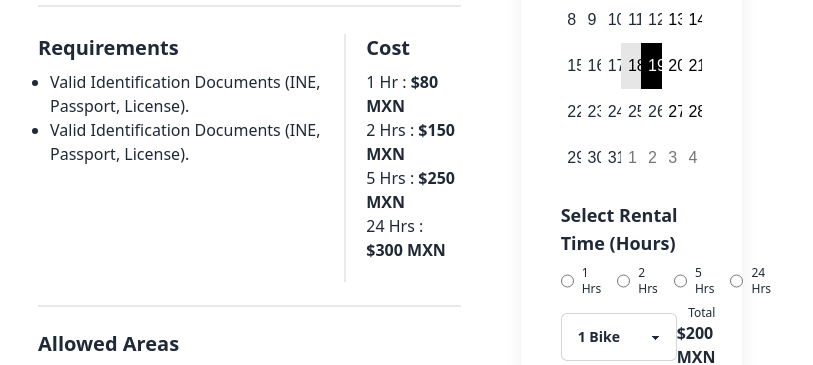
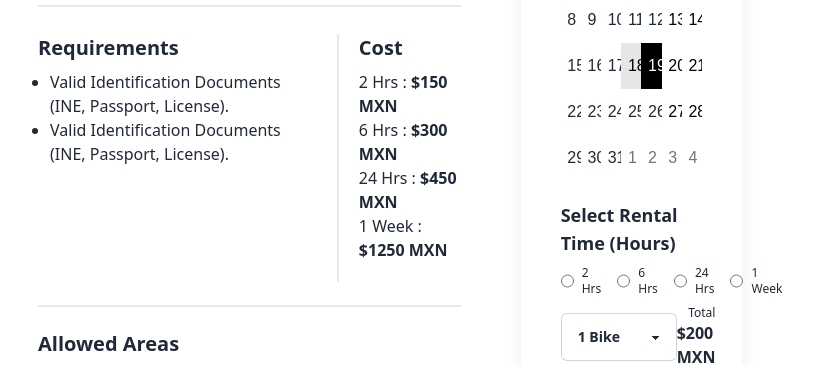
Before and after one commit to jacobdiaz/CDMXTours, a Next.js app: page /cdmx-bike-rentals in a window 1280 px wide. Shown: the part 771-1136 px from the top of the page, without its empty margins (250-1063 px from the left). Built offline with nearby package versions, Linux system fonts and the light colour scheme.

Commit message:
change rental prices

```diff
--- a/src/components/tours/GuestSelectDesktop.tsx
+++ b/src/components/tours/GuestSelectDesktop.tsx
@@ -23,17 +23,17 @@ const GuestSelectDesktop = ({
   useEffect(() => {
     if (isRentalBike) {
       switch (selectedTime) {
-        case "1hr":
-          setTourPrice(quantity * 80);
-          break;
         case "2hrs":
           setTourPrice(quantity * 150);
           break;
-        case "5hrs":
-          setTourPrice(quantity * 250);
+        case "6hrs":
+          setTourPrice(quantity * 300);
           break;
         case "24hrs":
-          setTourPrice(quantity * 350);
+          setTourPrice(quantity * 450);
+          break;
+        case "1 week":
+          setTourPrice(quantity * 1250);
           break;
       }
     } else {
@@ -57,51 +57,53 @@ const GuestSelectDesktop = ({
               type="radio"
               name="rentalTime"
               id="time1"
-              value="1hr"
+              value="2hrs"
               className="square-radio mr-2"
               onChange={handleChange}
-              checked={selectedTime === "1hr"}
+              checked={selectedTime === "2hrs"}
             />
             <label htmlFor="time1" className="mr-4">
-              1 Hrs
+              2 Hrs
             </label>
 
             <input
               type="radio"
               name="rentalTime"
               id="time2"
-              value="2hrs"
+              value="6hrs"
               className="square-radio mr-2"
               onChange={handleChange}
-              checked={selectedTime === "2hrs"}
+              checked={selectedTime === "6hrs"}
             />
             <label htmlFor="time2" className="mr-4">
-              2 Hrs
+              6 Hrs
             </label>
 
             <input
               type="radio"
               name="rentalTime"
               id="time3"
-              value="5hrs"
+              value="24hrs"
               className="square-radio mr-2"
               onChange={handleChange}
-              checked={selectedTime === "5hrs"}
+              checked={selectedTime === "24hrs"}
             />
             <label htmlFor="time3" className="mr-4">
-              5 Hrs
+              24 Hrs
             </label>
 
             <input
               type="radio"
               name="rentalTime"
               id="time4"
-              value="24hrs"
+              value="1 week"
               className="square-radio mr-2"
               onChange={handleChange}
-              checked={selectedTime === "24hrs"}
+              checked={selectedTime === "1 week"}
             />
-            <label htmlFor="time4">24 Hrs</label>
+            <label htmlFor="time4">{intl.formatMessage(
+              { id: "rental.week" }
+            )}</label>
           </div>
         </div>
       )}
--- a/src/components/tours/GuestSelectMobile.tsx
+++ b/src/components/tours/GuestSelectMobile.tsx
@@ -26,87 +26,86 @@ const GuestSelectMobile = ({
   const handleChange = (event: any) => {
     setSelectedTime(event.target.value);
   };
+  const intl = useIntl();
   useEffect(() => {
     if (isRentalBike) {
       switch (selectedTime) {
-        case "1hr":
-          setTourPrice(quantity * 80);
-          break;
         case "2hrs":
           setTourPrice(quantity * 150);
           break;
-        case "5hrs":
-          setTourPrice(quantity * 250);
+        case "6hrs":
+          setTourPrice(quantity * 300);
           break;
         case "24hrs":
-          setTourPrice(quantity * 350);
+          setTourPrice(quantity * 450);
+          break;
+        case "1 week":
+          setTourPrice(quantity * 1250);
           break;
       }
     } else {
       setTourPrice(price * quantity);
     }
-  }, [quantity, selectedTime]);
+  }, [quantity, selectedTime, price, isRentalBike]);
 
-  const intl = useIntl();
   return (
     <div className="flex flex-col md:hidden items-center h-full w-full">
       {isRentalBike && (
-        // select time for rental bike
         <div className="mb-2">
         {/* Radio buttons for selecting rental time */}
-          <h5 className="text-lg font-bold mb-2">
-            {intl.formatMessage({ id: "rental.select.time" })}
-          </h5>
+        <h5 className="text-lg font-bold mb-2">Select Rental Time (Hours)</h5>
         <div className="flex flex-row justify-center md:justify-start">
           <input
             type="radio"
             name="rentalTime"
             id="time1"
-              value="1hr"
+            value="2hrs"
             className="square-radio mr-2"
             onChange={handleChange}
-              checked={selectedTime === "1hr"}
+            checked={selectedTime === "2hrs"}
           />
           <label htmlFor="time1" className="mr-4">
-              1 Hrs
+            2 Hrs
           </label>
 
           <input
             type="radio"
             name="rentalTime"
             id="time2"
-              value="2hrs"
+            value="6hrs"
             className="square-radio mr-2"
             onChange={handleChange}
-              checked={selectedTime === "2hrs"}
+            checked={selectedTime === "6hrs"}
           />
           <label htmlFor="time2" className="mr-4">
-              2 Hrs
+            6 Hrs
           </label>
 
           <input
             type="radio"
             name="rentalTime"
             id="time3"
-              value="5hrs"
+            value="24hrs"
             className="square-radio mr-2"
             onChange={handleChange}
-              checked={selectedTime === "5hrs"}
+            checked={selectedTime === "24hrs"}
           />
           <label htmlFor="time3" className="mr-4">
-              5 Hrs
+            24 Hrs
           </label>
 
           <input
             type="radio"
             name="rentalTime"
             id="time4"
-              value="24hrs"
+            value="1 week"
             className="square-radio mr-2"
             onChange={handleChange}
-              checked={selectedTime === "24hrs"}
+            checked={selectedTime === "1 week"}
           />
-            <label htmlFor="time4">24 Hrs</label>
+          <label htmlFor="time4">{intl.formatMessage(
+            { id: "rental.week" }
+          )}</label>
         </div>
       </div>
       )}
--- a/src/pages/cdmx-bike-rentals/index.tsx
+++ b/src/pages/cdmx-bike-rentals/index.tsx
@@ -188,16 +188,16 @@ const BikeRentalsPage = (props: Props) => {
               >
                 <ul>
                   <li>
-                    1 Hr : <span className="font-bold">$80 MXN</span>
-                  </li>
-                  <li>
                     2 Hrs : <span className="font-bold">$150 MXN</span>
                   </li>
                   <li>
-                    5 Hrs : <span className="font-bold">$250 MXN</span>
+                    6 Hrs : <span className="font-bold">$300 MXN</span>
                   </li>
                   <li>
-                    24 Hrs : <span className="font-bold">$300 MXN</span>
+                    24 Hrs : <span className="font-bold">$450 MXN</span>
+                  </li>
+                  <li>
+                    {intl.formatMessage({ id: "rental.week" }) + " : "} <span className="font-bold">$1250 MXN</span>
                   </li>
                 </ul>
               </TourSection>
--- a/src/translations/en/Rental.json
+++ b/src/translations/en/Rental.json
@@ -18,5 +18,6 @@
   "rental.availability_pending": "Availability Pending",
   "rental.bike": "Bike",
   "rental.rent.cta": "Rent Bike",
-  "rental_whatsapp_msg": "Hello Tours en Bici CDMX! \nI would like to rent {quantity} bike(s) \nDate: {date} \nTotal: ${totalPrice} MXN"
+  "rental_whatsapp_msg": "Hello Tours en Bici CDMX! \nI would like to rent {quantity} bike(s) \nDate: {date} \nTotal: ${totalPrice} MXN",
+  "rental.week": "1 Week"
 }
--- a/src/translations/es/Rental.json
+++ b/src/translations/es/Rental.json
@@ -18,5 +18,6 @@
   "rental.availability_pending": "Disponibilidad Pendiente",
   "rental.bike": "Bici",
   "rental.rent.cta": "Alquila La Bicicleta",
-  "rental_whatsapp_msg": "Hola Tours en Bici CDMX! \nMe gustaría alquilar {quantity} bici(s) \nFecha: {date} \nTotal: ${totalPrice} MXN"
+  "rental_whatsapp_msg": "Hola Tours en Bici CDMX! \nMe gustaría alquilar {quantity} bici(s) \nFecha: {date} \nTotal: ${totalPrice} MXN",
+  "rental.week": "1 Semana"
 }
```
Lines whose indentation alone changed are shown as unchanged.
